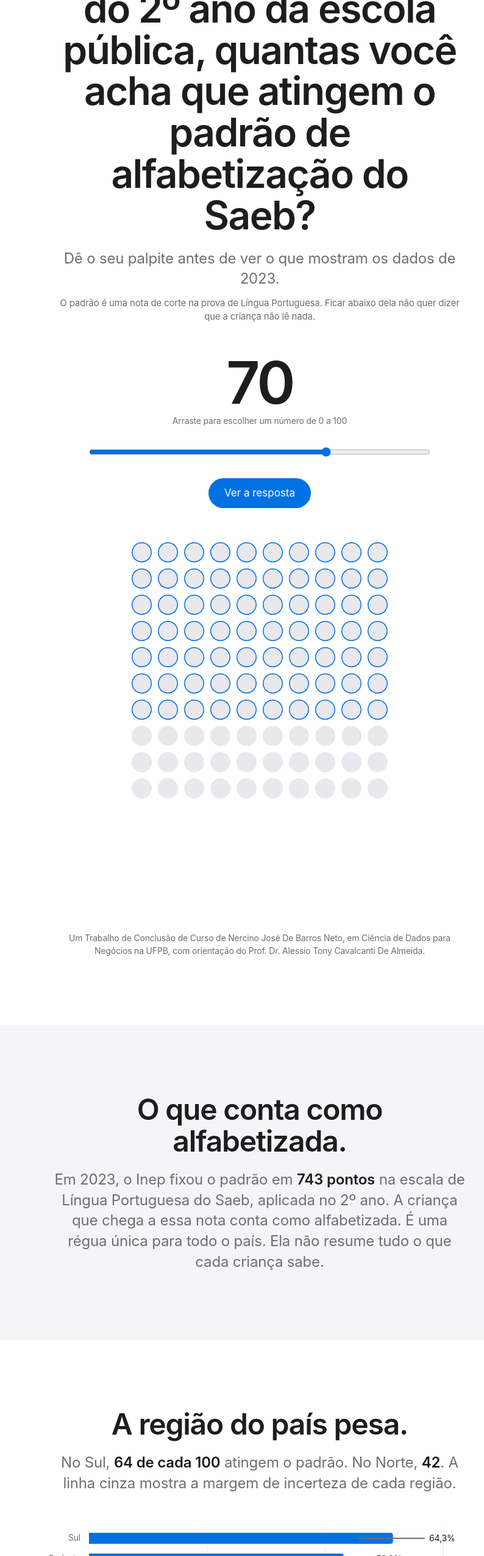
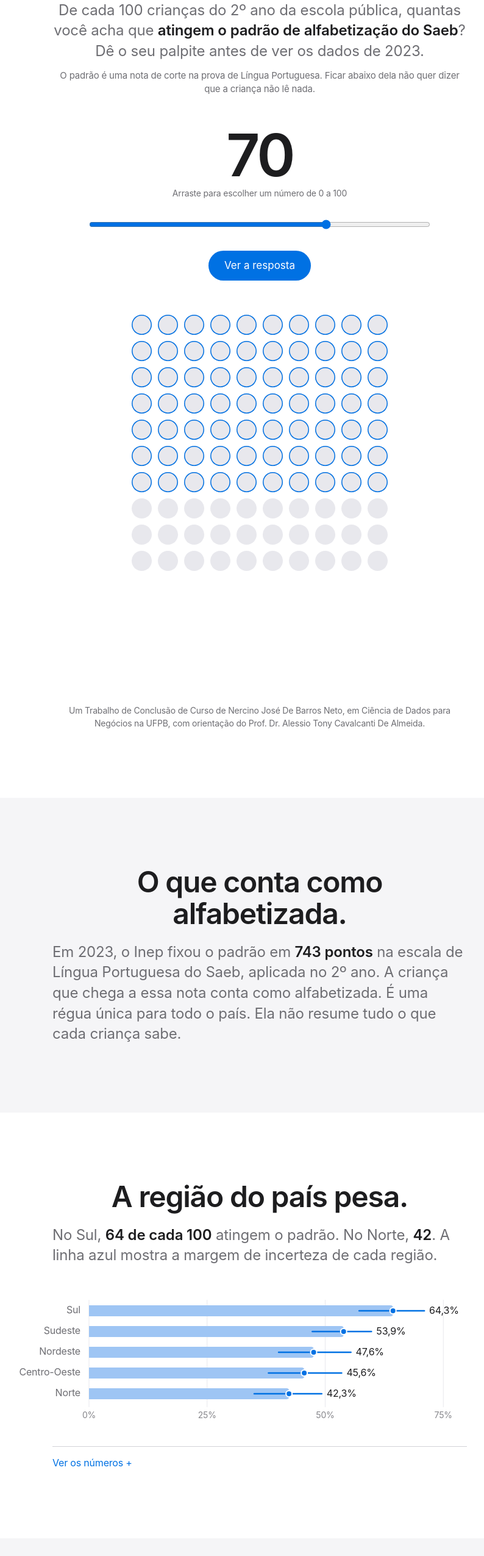
Before and after one commit to NercinoN21/tcc-alfabetizacao-saeb-ml, a plain HTML site: page docs/painel/index.html in a window 1280 px wide. Shown: the part 249-2800 px from the top of the page at 61% size, without its empty margins (214-1008 px from the left). Drawn offline with Linux system fonts and the light colour scheme.

Commit message:
style(painel): encurta o título da abertura, alinha os textos longos e amplia os rótulos dos gráficos
Rótulos e eixos sobem para 16 e 14 px, legíveis no projetor. Regiões viram ponto com intervalo
sobre barra clara. Temas com uma só cor e a UF descrita em palavras em relação ao previsto.

```diff
--- a/docs/painel/index.html
+++ b/docs/painel/index.html
@@ -47,6 +47,8 @@ h1{font-size:clamp(36px,6vw,64px);line-height:1.06}
 h2{font-size:clamp(30px,4.6vw,48px);line-height:1.08}
 .lead{font-size:clamp(19px,2.2vw,24px);color:var(--tinta2);margin:20px auto 0;line-height:1.4}
 strong{font-weight:600;color:var(--tinta)}
+.texto p.lead{text-align:left}
+#inicio .texto p.lead,#inicio .apoio{text-align:center}
 .credito{font-size:14px;color:var(--tinta2);margin-top:28px}
 .apoio{font-size:15px;color:var(--tinta2);margin-top:12px}
 .lista-nao{max-width:680px;margin:40px auto 0;padding:0;list-style:none;text-align:left}
@@ -76,9 +78,9 @@ p{margin:16px 0 0}
 /* gráficos */
 .grafico{margin:56px auto 0;max-width:820px}
 .grafico svg{display:block;width:100%;height:auto;overflow:visible}
-svg text{font-family:inherit;fill:var(--tinta);font-size:14px}
-svg .eixo{fill:var(--muda);font-size:12px}
-svg .rot{fill:var(--tinta2);font-size:14px}
+svg text{font-family:inherit;fill:var(--tinta);font-size:16px}
+svg .eixo{fill:var(--muda);font-size:14px}
+svg .rot{fill:var(--tinta2);font-size:16px}
 .legenda{display:flex;gap:20px;justify-content:center;font-size:14px;color:var(--tinta2);margin-top:16px;flex-wrap:wrap}
 .legenda i{display:inline-block;width:10px;height:10px;border-radius:50%;margin-right:6px;vertical-align:0}
 .alternar{display:inline-flex;background:var(--grade);border-radius:980px;padding:3px;margin-top:28px}
@@ -120,8 +122,8 @@ footer .coluna{display:flex;flex-direction:column;gap:6px}
 <main>
 <section id="inicio">
   <div class="texto">
-    <h1>De cada 100 crianças do 2º ano da escola pública, quantas você acha que atingem o padrão de alfabetização do Saeb?</h1>
-    <p class="lead">Dê o seu palpite antes de ver o que mostram os dados de 2023.</p>
+    <h1>Quantas de cada 100?</h1>
+    <p class="lead">De cada 100 crianças do 2º ano da escola pública, quantas você acha que <strong>atingem o padrão de alfabetização do Saeb</strong>? Dê o seu palpite antes de ver os dados de 2023.</p>
     <p class="apoio">O padrão é uma nota de corte na prova de Língua Portuguesa. Ficar abaixo dela não quer dizer que a criança não lê nada.</p>
     <div class="palpite">
       <output id="palpite-valor" for="palpite" aria-live="polite">70</output>
@@ -315,12 +317,13 @@ $("#revelar").addEventListener("click",()=>{
 /* 2. regiões (uma série: com peso) */
 function regioes(){const R=[...D.regiao].sort((a,b)=>b["prop com peso"]-a["prop com peso"]);
   const hi=R[0],lo=R[R.length-1];
-  $("#lugar-lead").innerHTML=`No ${hi.grupo}, <strong>${Math.round(100*hi["prop com peso"])} de cada 100</strong> atingem o padrão. No ${lo.grupo}, <strong>${Math.round(100*lo["prop com peso"])}</strong>. A linha cinza mostra a margem de incerteza de cada região.`;
+  $("#lugar-lead").innerHTML=`No ${hi.grupo}, <strong>${Math.round(100*hi["prop com peso"])} de cada 100</strong> atingem o padrão. No ${lo.grupo}, <strong>${Math.round(100*lo["prop com peso"])}</strong>. A linha azul mostra a margem de incerteza de cada região.`;
   const W=larg("#g-regiao"),esq=W<480?100:130,h=34,H=R.length*h+30,s=svg(W,H),x=v=>esq+v/.8*(W-esq-70);
   [0,.25,.5,.75].forEach(v=>{el("line",{x1:x(v),x2:x(v),y1:0,y2:H-24,stroke:cor("--grade")},s);txt(s,x(v),H-6,pct(v,0),{class:"eixo","text-anchor":"middle"});});
   R.forEach((r,i)=>{const y=i*h+8;txt(s,esq-14,y+14,r.grupo,{"text-anchor":"end",class:"rot"});
-    const b=barra(s,x(0),x(r["prop com peso"]),y+1,18,cor("--azul"));liga(b,`${r.grupo}: ${pct(r["prop com peso"])} com peso (de ${pct(r["prop com peso IC inf"])} a ${pct(r["prop com peso IC sup"])}), ${r.escolas} escolas`);
-    el("line",{x1:x(r["prop com peso IC inf"]),x2:x(r["prop com peso IC sup"]),y1:y+10,y2:y+10,stroke:cor("--tinta2"),"stroke-width":2,"stroke-linecap":"round"},s);
+    const b=barra(s,x(0),x(r["prop com peso"]),y+1,18,cor("--hachura"));liga(b,`${r.grupo}: ${pct(r["prop com peso"])} com peso (de ${pct(r["prop com peso IC inf"])} a ${pct(r["prop com peso IC sup"])}), ${r.escolas} escolas`);
+    el("line",{x1:x(r["prop com peso IC inf"]),x2:x(r["prop com peso IC sup"]),y1:y+10,y2:y+10,stroke:cor("--azul"),"stroke-width":2.5,"stroke-linecap":"round"},s);
+    el("circle",{cx:x(r["prop com peso"]),cy:y+10,r:5,fill:cor("--azul"),stroke:cor("--pagina"),"stroke-width":2},s);
     txt(s,x(r["prop com peso IC sup"])+8,y+15,pct(r["prop com peso"]));});
   $("#g-regiao").replaceChildren(s);$("#g-regiao").setAttribute("aria-label","Proporção de alfabetizados por região, com peso amostral");
   $("#t-regiao").innerHTML="<tr><th>Região</th><th>Escolas</th><th>Sem peso</th><th>Com peso</th><th>IC95%</th></tr>"+R.map(r=>`<tr><td>${r.grupo}</td><td>${r.escolas}</td><td>${pct(r["prop sem peso"])}</td><td>${pct(r["prop com peso"])}</td><td>${pct(r["prop com peso IC inf"])} a ${pct(r["prop com peso IC sup"])}</td></tr>`).join("");
@@ -380,7 +383,7 @@ function erro(k){const I=D.inse,col=k+" resíduo médio",abs=k+" erro absoluto m
 function temas(k){const T=D.temas[k],W=larg("#g-temas"),estreito=W<620,esq=estreito?0:320,h=estreito?62:40,H=T.length*h+10,s=svg(W,H),m=Math.max(...T.map(t=>t.participacao))*1.1,x=v=>esq+v/m*(W-esq-110);
   T.forEach((t,i)=>{const y=i*h+(estreito?24:6);
     if(estreito)txt(s,0,y-6,t.tema,{class:"rot"});else txt(s,esq-14,y+16,t.tema.length>40?t.tema.slice(0,39)+"…":t.tema,{"text-anchor":"end",class:"rot"});
-    const b=barra(s,x(0),x(t.participacao),y+3,18,cor("--azul"));b.setAttribute("opacity",t.top3>=75?1:.45);
+    const b=barra(s,x(0),x(t.participacao),y+3,18,cor("--azul"));
     liga(b,`${t.tema}: ${pct(t.participacao)} da explicação, entre os três primeiros em ${nf(t.top3,0)}% dos sorteios`);
     txt(s,x(t.participacao)+8,y+17,`${nf(t.top3,0)}% no top 3`,{class:"eixo"});});
   const g=$("#g-temas");g.innerHTML="";g.appendChild(s);g.setAttribute("aria-label","Temas de maior participação na explicação do modelo");}
@@ -397,7 +400,7 @@ document.querySelectorAll(".alternar").forEach(grp=>grp.addEventListener("click"
     if(u.suprimido){$("#uf-num").innerHTML=`<div><b>—</b><span>Menos de ${D.meta.n_min} escolas na base</span></div>`;return;}
     const pos=ord.findIndex(x=>x.grupo===g)+1,r=u["prop resíduo médio"];
     $("#uf-num").innerHTML=[[pct(u["prop com peso"],0),`atingem o padrão, com peso (entre ${pct(u["prop com peso IC inf"],0)} e ${pct(u["prop com peso IC sup"],0)})`],[nf(u["prof com peso"],0),"pontos de proficiência média"],
-      [`${u.escolas}`,"escolas na base do estudo"],[`${r>=0?"+":""}${nf(100*r)}`,"pontos percentuais em relação ao previsto"]]
+      [`${u.escolas}`,"escolas na base do estudo"],[Math.abs(r)<.02?"Perto":(r>0?"Acima":"Abaixo"),"do que o modelo prevê para o contexto dela"]]
       .map(([a,b])=>`<div><b>${a}</b><span>${b}</span></div>`).join("");
     $("#uf-nota").textContent=`${g} fica em ${pos}º lugar entre as ${ord.length} UFs na proporção com peso. Com ${u.escolas} escolas, a média estadual é imprecisa e não substitui as estimativas oficiais do Inep.`;}
   sel.addEventListener("change",()=>mostra(sel.value));sel.value="PB";mostra("PB");
```
Also changed, not shown: src/saeb_alfab/painel_modelo.html (+13 -10 lines).
